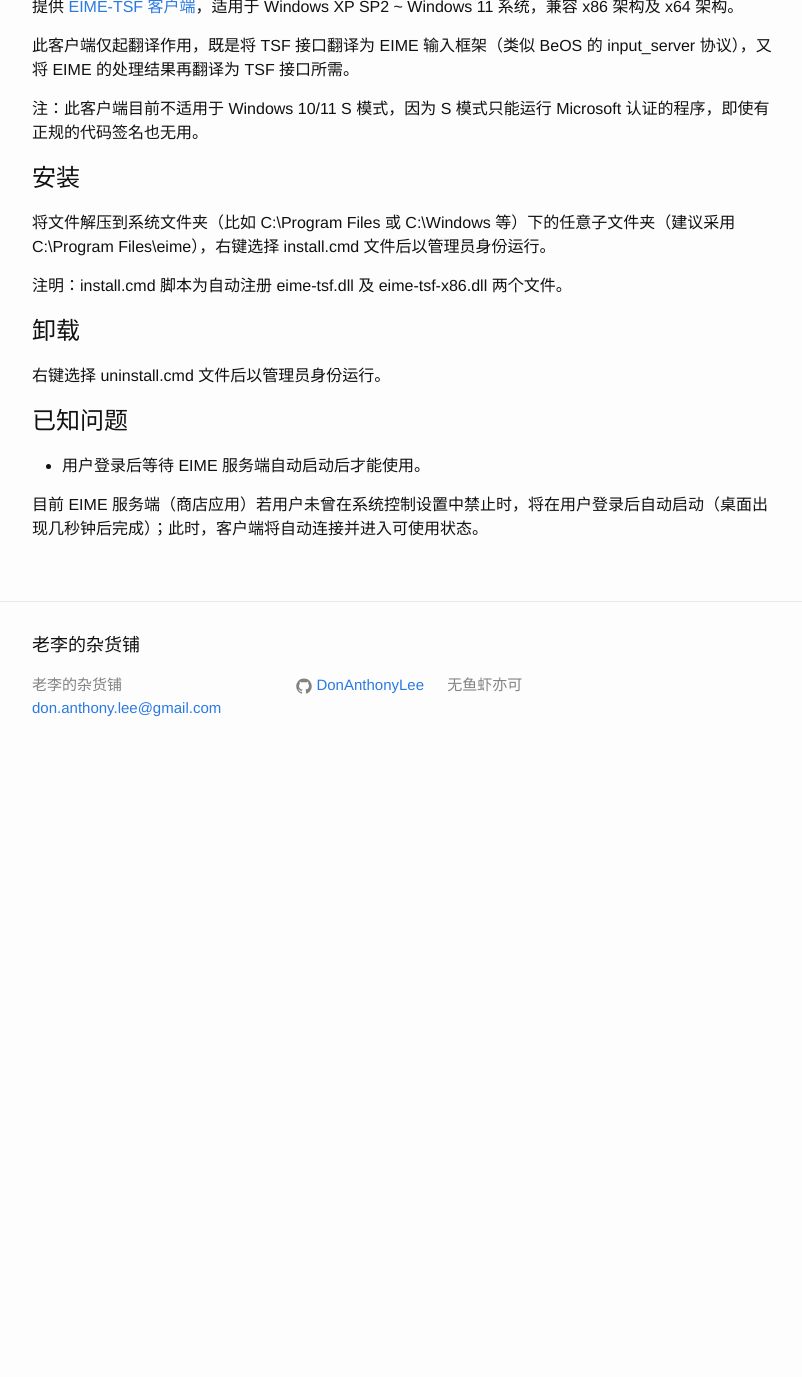
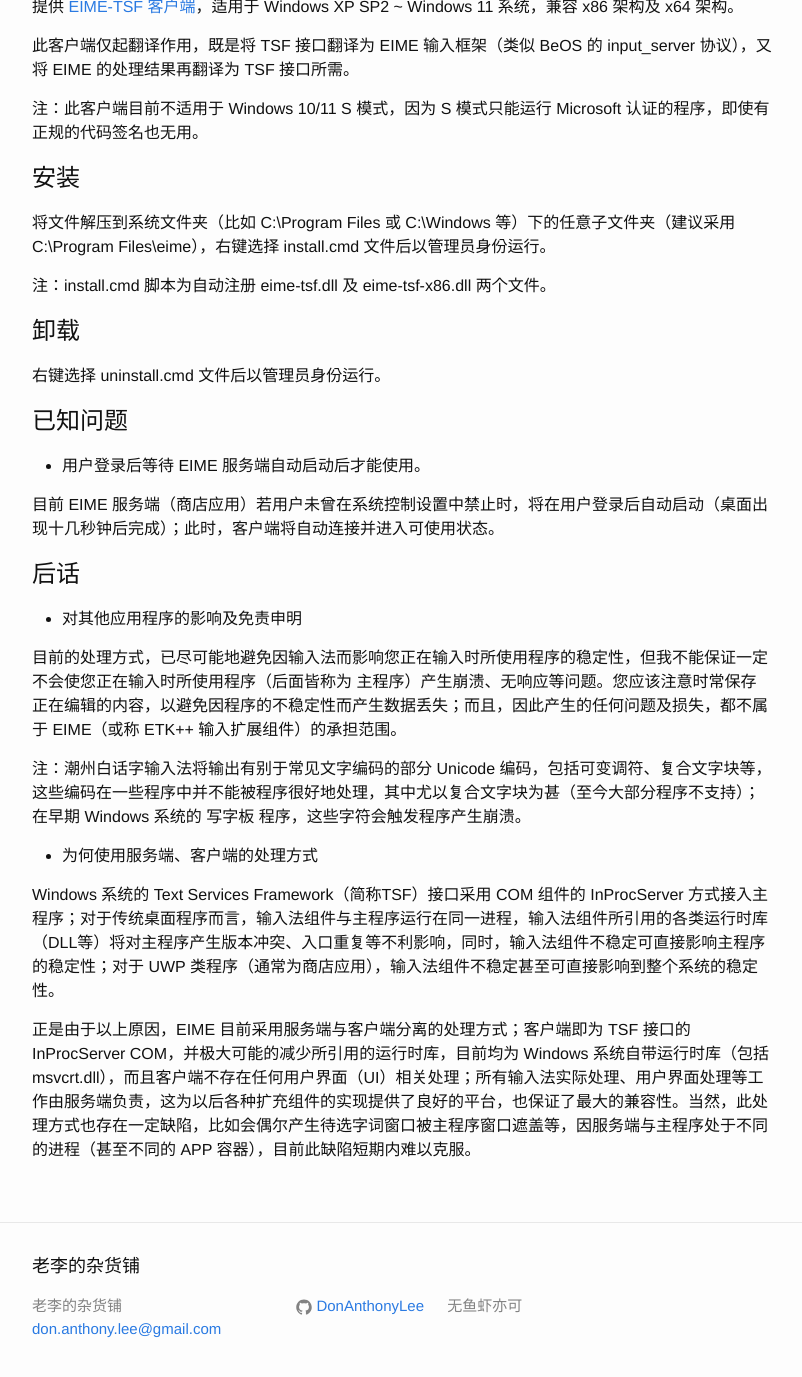
Before and after one commit to DonAnthonyLee/DonAnthonyLee.github.io, a Jekyll site: the page built from docs/_posts/2022-03-30-eime-tsf-client.markdown, in a window 1280 px wide and 1400 px high, scrolled down 205 px. Shown: the top 1377 px of the window, without its empty margins (238-1040 px from the left). Built offline with Jekyll 4.4.1, drawn with Linux system fonts in a browser that asks for light colours; before the commit the page ends 984 px from its top, so only the background shows below that.

Commit message:
updated 2022-03-30-eime-tsf-client.markdown

```diff
--- a/docs/_posts/2022-03-30-eime-tsf-client.markdown
+++ b/docs/_posts/2022-03-30-eime-tsf-client.markdown
@@ -30,4 +30,18 @@
 
 + 用户登录后等待 EIME 服务端自动启动后才能使用。
 
-目前 EIME 服务端（商店应用）若用户未曾在系统控制设置中禁止时，将在用户登录后自动启动（桌面出现几秒钟后完成）；此时，客户端将自动连接并进入可使用状态。
+目前 EIME 服务端（商店应用）若用户未曾在系统控制设置中禁止时，将在用户登录后自动启动（桌面出现十几秒钟后完成）；此时，客户端将自动连接并进入可使用状态。
+
+# 后话
+
++ 对其他应用程序的影响及免责申明
+
+目前的处理方式，已尽可能地避免因输入法而影响您正在输入时所使用程序的稳定性，但我不能保证一定不会使您正在输入时所使用程序（后面皆称为 主程序）产生崩溃、无响应等问题。您应该注意时常保存正在编辑的内容，以避免因程序的不稳定性而产生数据丢失；而且，因此产生的任何问题及损失，都不属于 EIME（或称 ETK++ 输入扩展组件）的承担范围。
+
+注：潮州白话字输入法将输出有别于常见文字编码的部分 Unicode 编码，包括可变调符、复合文字块等，这些编码在一些程序中并不能被程序很好地处理，其中尤以复合文字块为甚（至今大部分程序不支持）；在早期 Windows 系统的 写字板 程序，这些字符会触发程序产生崩溃。
+
++ 为何使用服务端、客户端的处理方式
+
+Windows 系统的 Text Services Framework（简称TSF）接口采用 COM 组件的 InProcServer 方式接入主程序；对于传统桌面程序而言，输入法组件与主程序运行在同一进程，输入法组件所引用的各类运行时库（DLL等）将对主程序产生版本冲突、入口重复等不利影响，同时，输入法组件不稳定可直接影响主程序的稳定性；对于 UWP  类程序（通常为商店应用），输入法组件不稳定甚至可直接影响到整个系统的稳定性。
+
+正是由于以上原因，EIME 目前采用服务端与客户端分离的处理方式；客户端即为 TSF 接口的 InProcServer COM，并极大可能的减少所引用的运行时库，目前均为 Windows 系统自带运行时库（包括 msvcrt.dll），而且客户端不存在任何用户界面（UI）相关处理；所有输入法实际处理、用户界面处理等工作由服务端负责，这为以后各种扩充组件的实现提供了良好的平台，也保证了最大的兼容性。当然，此处理方式也存在一定缺陷，比如会偶尔产生待选字词窗口被主程序窗口遮盖等，因服务端与主程序处于不同的进程（甚至不同的 APP 容器），目前此缺陷短期内难以克服。
```
Also changed, not shown: other parts of docs/_posts/2022-03-30-eime-tsf-client.markdown (+1 -1 lines).
